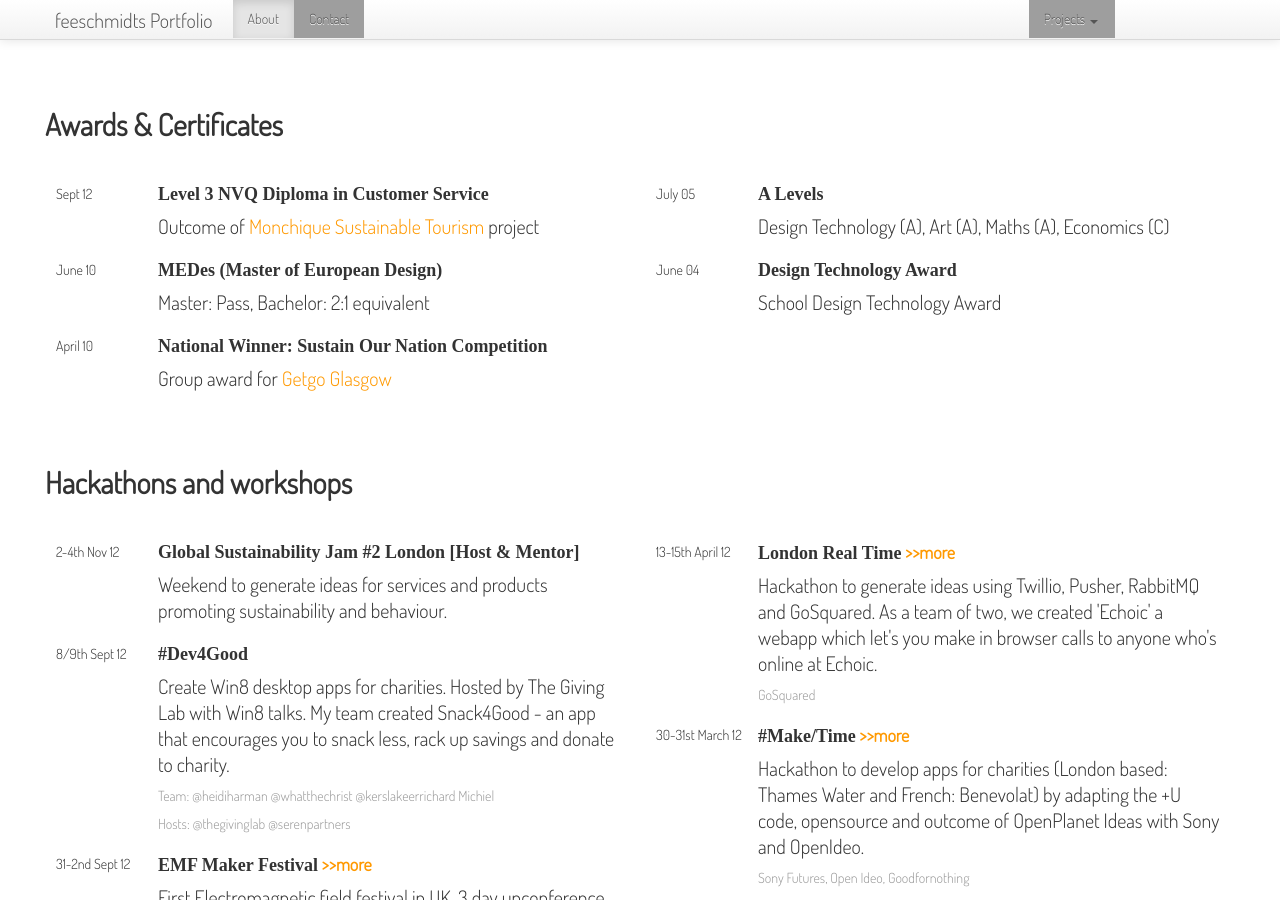
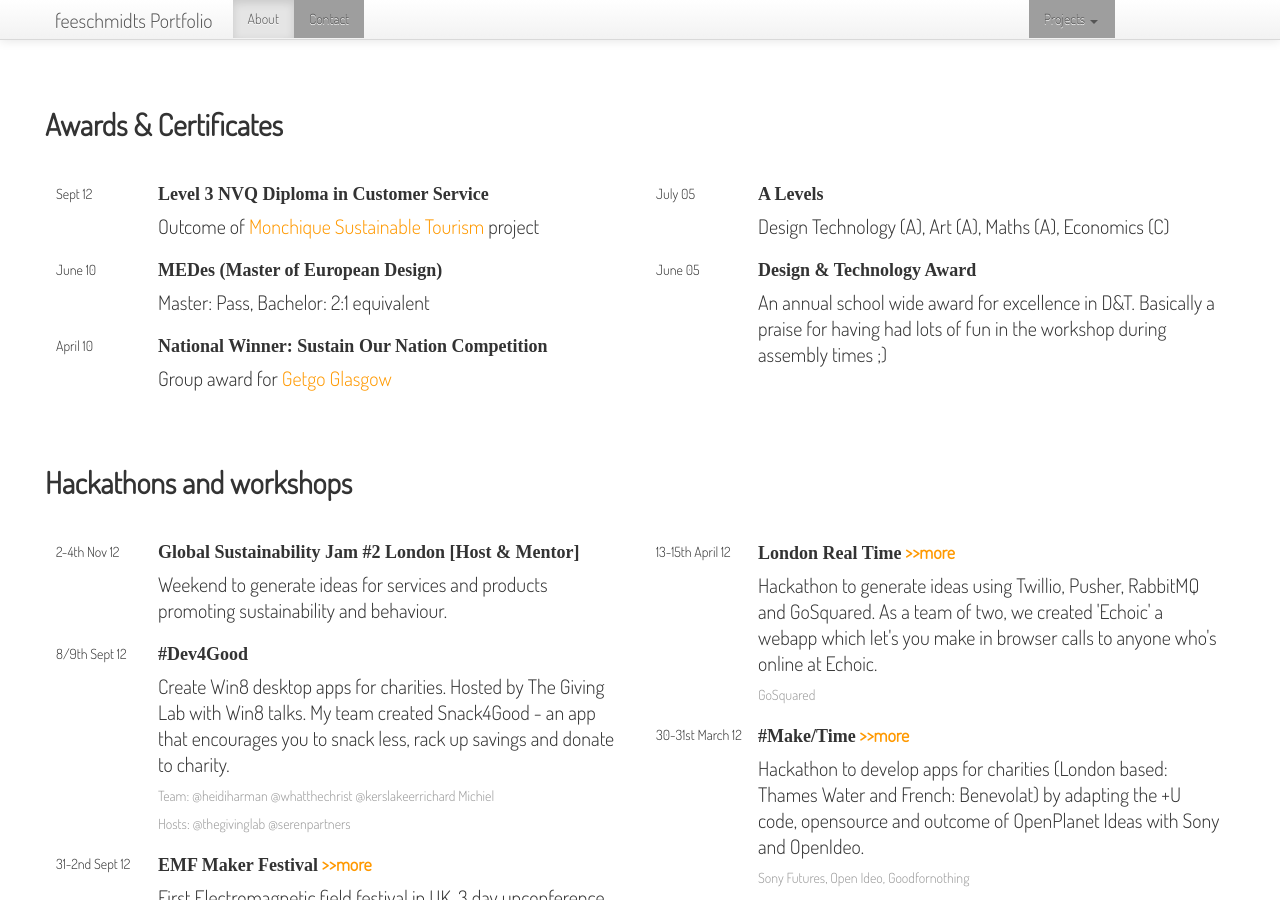
Before and after one commit to feeschmidts/feeschmidts.github.com, a Jekyll site: the page built from about.html, in a window 1280 px wide and 900 px high, scrolled down 2671 px. Built offline with Jekyll 4.4.1, drawn with Linux system fonts in a browser that asks for light colours; some web fonts are replaced; comment, search, counter and statistics services are not loaded; some of the changed text lies outside the part shown; grey boxes are pictures that could not be loaded.

Commit message:
award copy tweak and gitignore

```diff
--- a/about.html
+++ b/about.html
@@ -263,10 +263,10 @@ title: About
         </td>
       </tr>
       <tr>
-        <td class="date">June 04</td>
+        <td class="date">June 05</td>
         <td>
-          <h4>Design Technology Award</h4>
-          <p>School Design Technology Award</p>
+          <h4>Design & Technology Award</h4>
+          <p>An annual school wide award for excellence in D&T. Basically a praise for having had lots of fun in the workshop during assembly times ;)</p>
         </td>
       </tr>
     </table>
@@ -523,10 +523,10 @@ title: About
 
   </div>
   <div class="span4">
-    <h4>Rambling Eye [Under Construction]</h4>
-    <a href="http://ramblingeye.wordpress.com/"><p class="small">http://ramblingeye.wordpress.com</p></a>
+    <h4>Rambling Designer's Eye</h4>
+    <a href="http://feeschmidts.tumblr.com//"><p class="small">http://feeschmidts.tumblr.com/</p></a>
     <p>Photos and impressions of places travelled, the people I met and stories told.</p>
-    <a href="http://ramblingeye.wordpress.com/"><img src="http://farm9.staticflickr.com/8442/7976140695_b4754c33e7.jpg" width="80%" alt="Fee's travel blog with instgram photo examples"></a>
+    <a href="http://feeschmidts.tumblr.com/"><img src="http://farm9.staticflickr.com/8442/7976140695_b4754c33e7.jpg" width="80%" alt="Fee's travel blog with instagram photo examples"></a>
   </div>
 </div>
 <footer>
```
Also changed, not shown: 1 other file.
